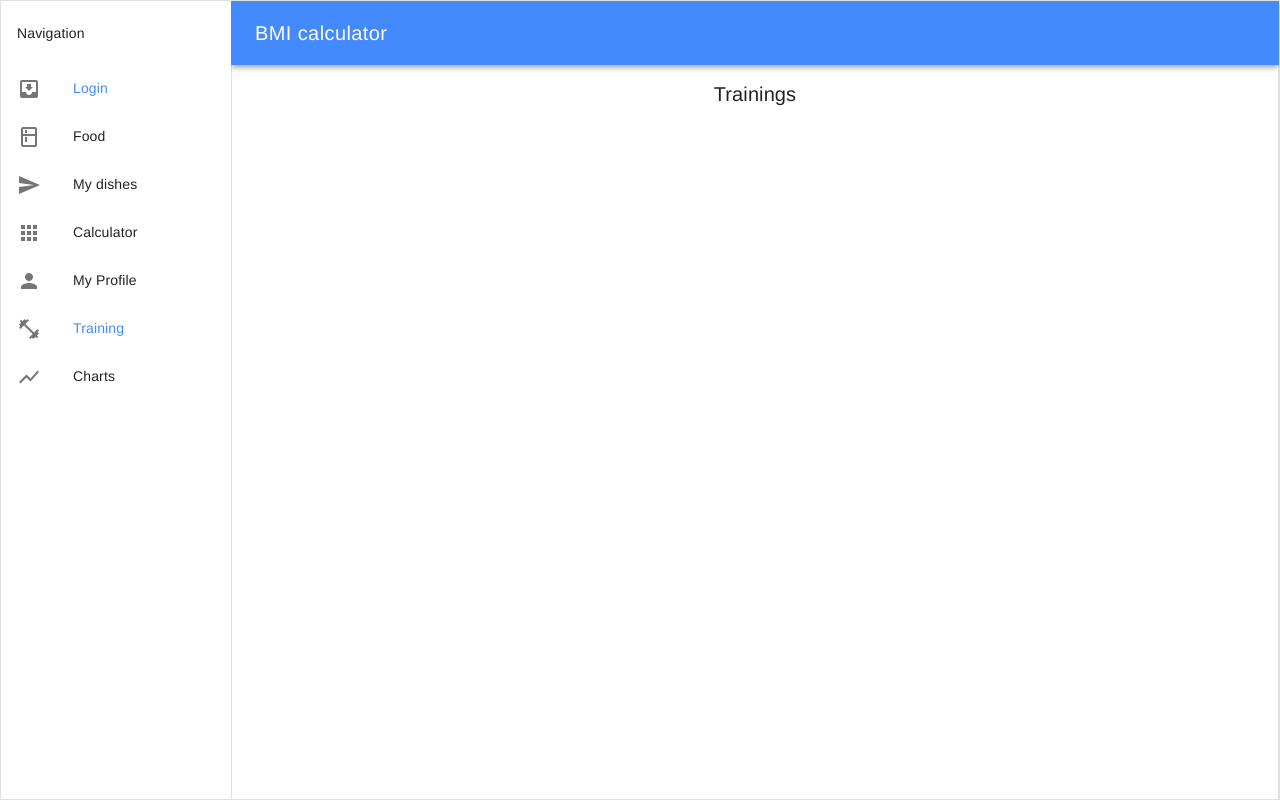
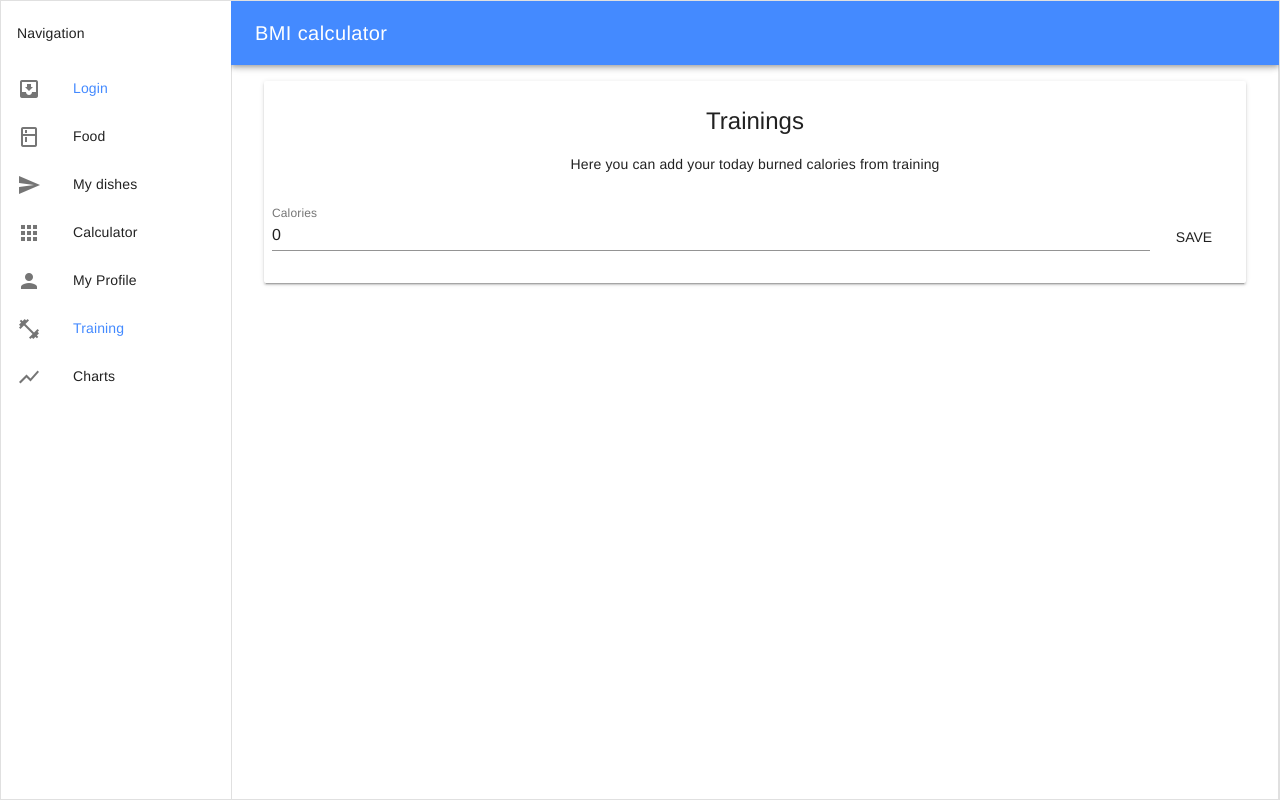
Before and after one commit to Avogardo/bmi-calculator, a Vue app in the folder client/: page /training in a window 1280 px wide. Built offline with nearby package versions, Linux system fonts and the light colour scheme.

Commit message:
add simple caloric form

```diff
--- a/client/src/components/Training.vue
+++ b/client/src/components/Training.vue
@@ -1,12 +1,32 @@
 <template>
   <div>
-    <md-dialog-title>Trainings</md-dialog-title>
+    <md-card>
+      <md-card-header>
+        <div class="md-title">Trainings</div>
+      </md-card-header>
 
+      <md-card-content>
+        Here you can add your today burned calories from training
+      </md-card-content>
+
+      <md-card-actions>
+        <md-field>
+          <label>Calories</label>
+          <md-input v-model="trainingsCalories" type="number"></md-input>
+        </md-field>
+        <md-button>Save</md-button>
+      </md-card-actions>
+    </md-card>
   </div>
 </template>
 
 <script>
   export default {
     name: "Training",
+    data() {
+      return {
+        trainingsCalories: 0,
+      };
+    },
   }
 </script>
```
